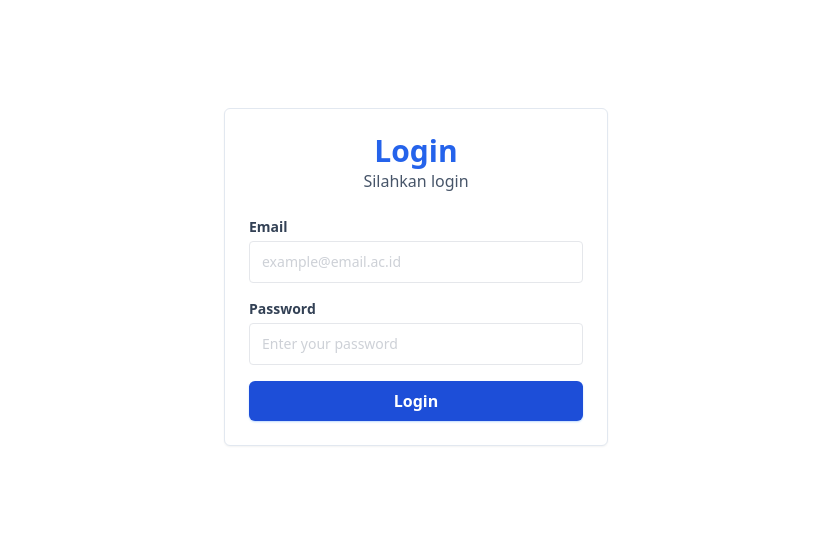
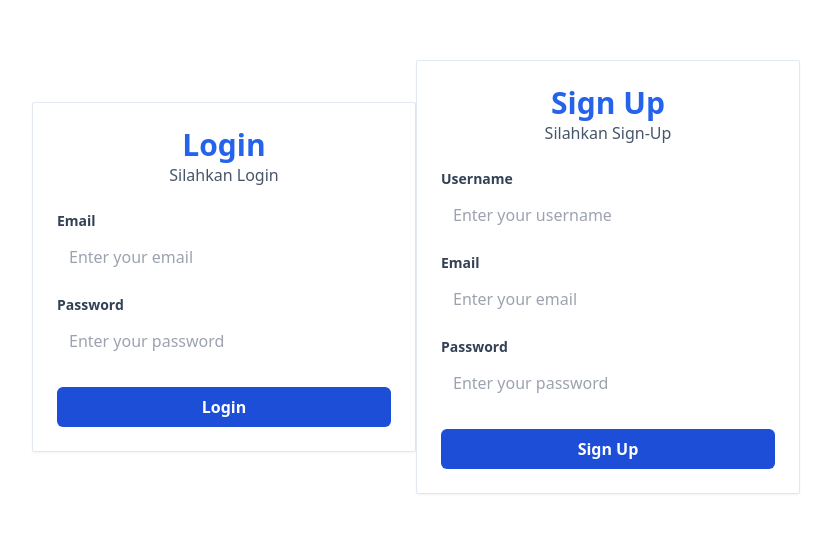
Before and after one commit to ridhocrnv/Belajar-React, a React (Vite) app: page / in a window 1280 px wide. Shown: the part 123-656 px from the top of the page, without its empty margins (224-1055 px from the left). Built offline with nearby package versions, Linux system fonts and the light colour scheme.

Commit message:
refactor: menambahkan teknik clean code pada App.jsx serta Card.jsx dan Input.jsx

```diff
--- a/src/App.jsx
+++ b/src/App.jsx
@@ -1,47 +1,64 @@
 import React from 'react'
 import Button from './components/ui/Button'
+import Card from './components/ui/Card'
+import Input from './components/ui/Input'
 
 function App() {
     return (
         <div className="flex justify-center min-h-screen items-center">
-            <div className="w-full max-w-sm p-6 bg-white rounded-md shadow-sm border border-slate-200">
-                <h1 className="text-3xl text-blue-600 font-bold text-center">Login</h1>
-                <p className="font-medium text-slate-600 text-center mb-6">Silahkan login</p>
+            <Card>
+                <Card.Title>Login</Card.Title>
+                <Card.Description>Silahkan Login</Card.Description>
 
-                <form action="" className="flex flex-col">
-                    <div className="mb-4">
-                        <label
-                            htmlFor=""
-                            className="block text-slate-700 text-sm font-bold mb-1"
-                        >
-                            Email
-                        </label>
-                        <input
+                <form action="">
+                    <Card.Body>
+                        <Input
+                            label="Email"
                             type="text"
-                            className="w-full text-sm border rounded py-2.5 px-3 text-slate-700 focus:ring-2 focus:ring-blue-500 outline-none transition-all placeholder:opacity-50"
-                            placeholder='example@email.ac.id'
                         />
-                    </div>
-                    <div className="mb-4">
-                        <label
-                            htmlFor=""
-                            className="block text-slate-700 text-sm font-bold mb-1"
-                        >
-                            Password
-                        </label>
-                        <input
+                        <Input
+                            label="Password"
                             type="password"
-                            className="w-full text-sm border rounded py-2.5 px-3 text-slate-700 focus:ring-2 focus:ring-blue-500 outline-none transition-all placeholder:opacity-50"
-                            placeholder='Enter your password'
+                            placeholder="Enter your password"
                         />
-                    </div>
+                        <Button variant="blue" type="submit" className="w-full mt-2">
+                            Login
+                        </Button>
+                    </Card.Body>
+                </form>
+            </Card>
 
-                    <Button variant="blue" type="submit" className="w-full shadow-sm shadow-blue-200">
-                        Login
-                    </Button>
+            <Card>
+                <Card.Title>
+                    Sign Up
+                </Card.Title>
+                <Card.Description>
+                    Silahkan Sign-Up
+                </Card.Description>
 
+                <form action="">
+                    <Card.Body>
+                        <Input
+                            label="Username"
+                            type="text"
+                            placeholder="Enter your username"
+                        />
+                        <Input
+                            label="Email"
+                            type="text"
+                        />
+                        <Input
+                            label="Password"
+                            type="password"
+                            placeholder="Enter your password"
+                        />
+
+                        <Button variant="blue" type="submit" className="w-full mt-2">
+                            Sign Up
+                        </Button>
+                    </Card.Body>
                 </form>
-            </div>
+            </Card>
         </div>
     )
 }
--- /dev/null
+++ b/src/components/ui/Card.jsx
@@ -0,0 +1,13 @@
+const Card = ({children}) => {
+    return (
+        <div className="w-full max-w-sm p-6 bg-white rounded-sm shadow-sm border border-slate-200">
+            {children}
+        </div>
+    )
+}
+
+Card.Title = ({ children }) => <h1 className="text-3xl text-blue-600 font-bold text-center">{children}</h1>
+Card.Description = ({ children }) => <p className="font-medium text-slate-600 text-center mb-6">{children}</p>
+Card.Body = ({ children }) => <div className="flex flex-col">{children}</div>
+
+export default Card;
--- /dev/null
+++ b/src/components/ui/Input.jsx
@@ -0,0 +1,12 @@
+const Input = ({ label, type = "text", placeholder = "Enter your email", ...props}) => {
+    return (
+        <div className="mb=4">
+            <label htmlFor="" className="block text-slate-700 text-sm font-bold mb-1">
+                {label}
+            </label>
+            <input type={type} className="w-full text-sm-border rounded py-2.5 px-3 focus:ring-2 focus:ring-blue-500 outline-none transition-all mb-4" placeholder={placeholder}/>
+        </div>
+    );
+};
+
+export default Input;
```
